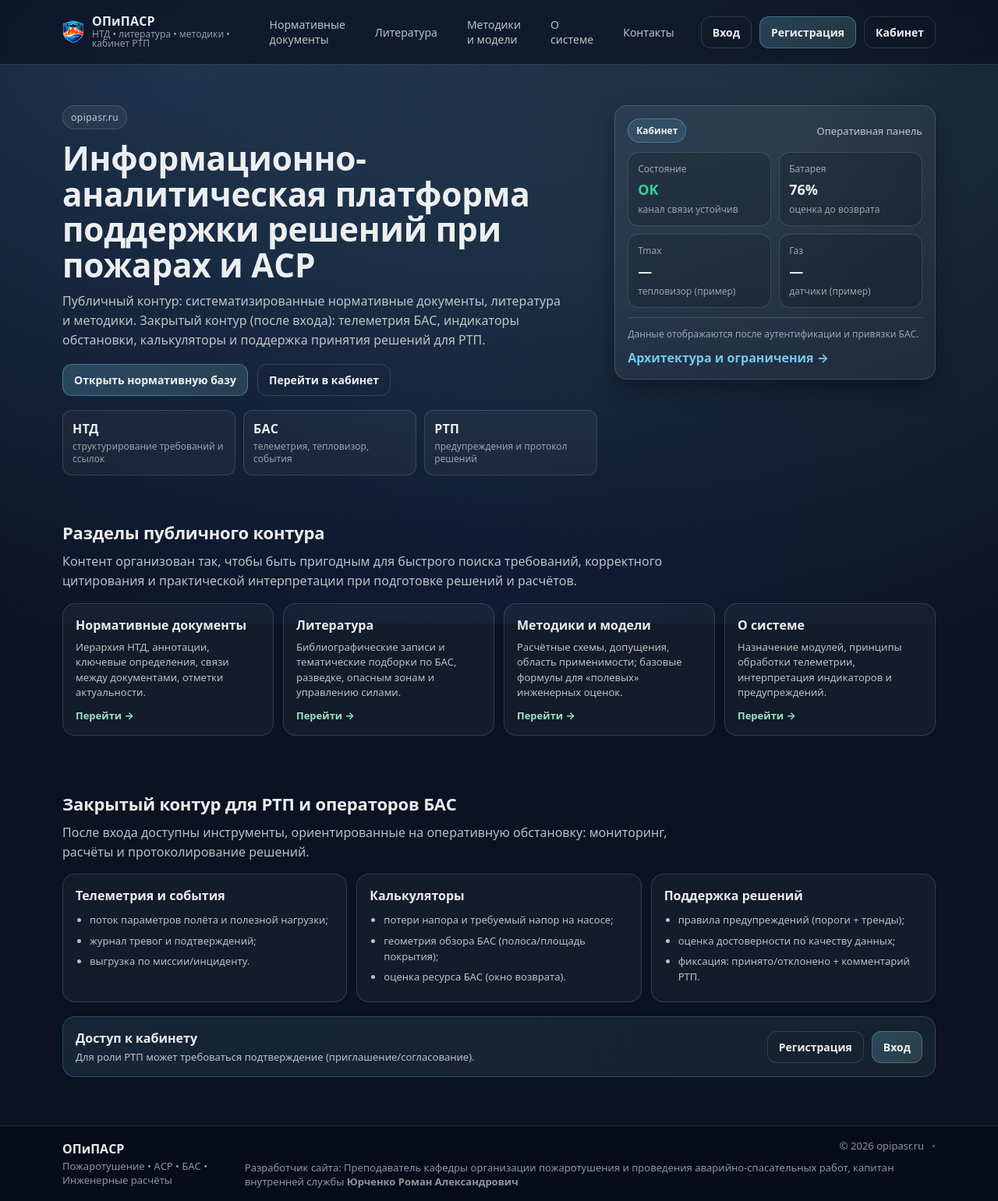
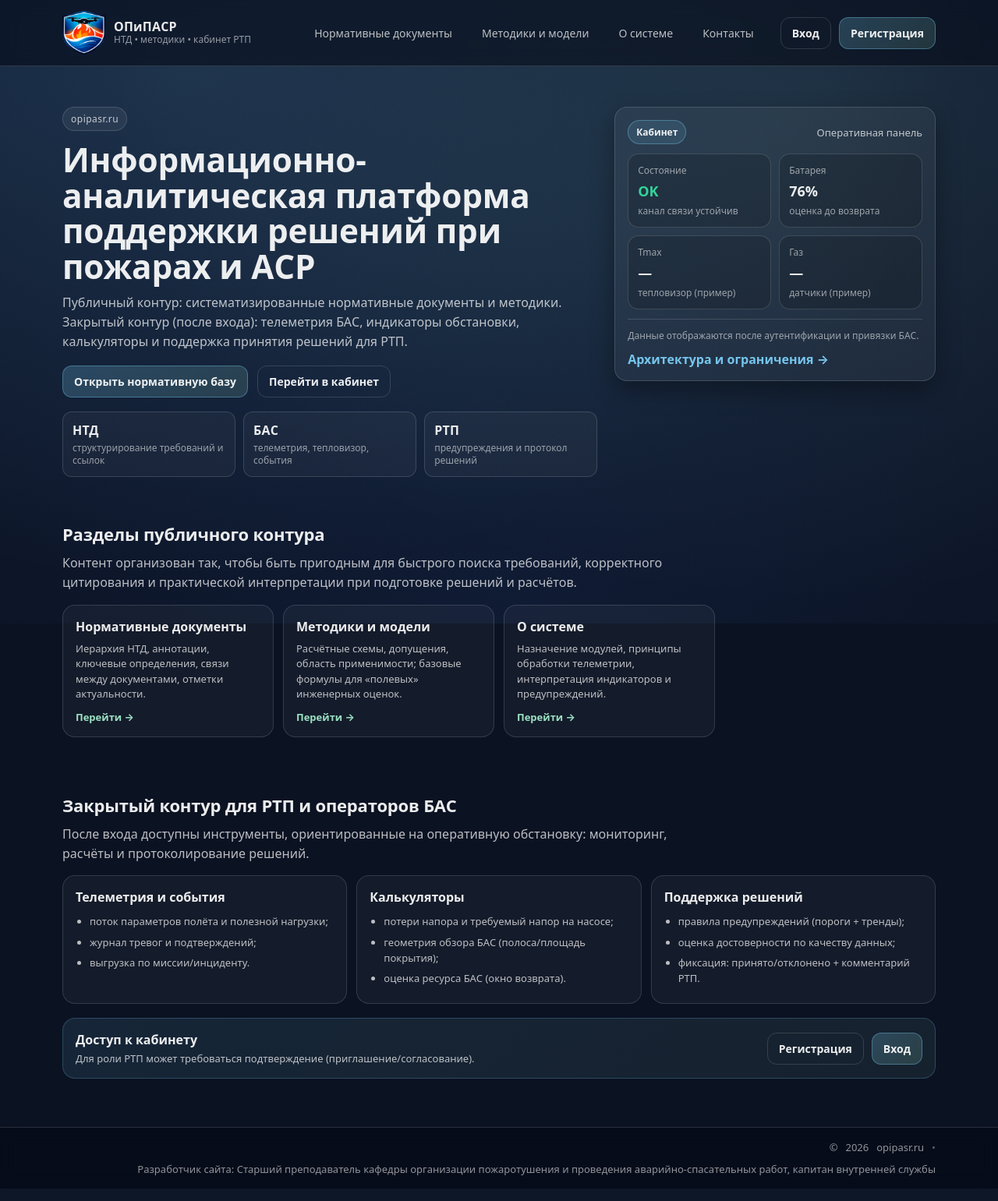
Before and after one commit to RAY1981-lab/OPiPASR, a PHP site: page / in a window 1280 px wide. Shown: the whole page at 78% size. Run offline with PHP 8.4, Linux system fonts and the light colour scheme.

Commit message:
Remove literature section

```diff
--- a/assets/styles.css
+++ b/assets/styles.css
@@ -118,6 +118,10 @@ img{ display:block; max-width:100%; height:auto; }
   align-items:center;
   gap: 10px;
   min-width: 220px;
+}
+.logo{
+  width: 56px;
+  height: 56px;
 }
 .brand-text{ display:flex; flex-direction:column; line-height:1.05; }
 .brand-title{ font-weight: 700; letter-spacing: 0.2px; }
--- a/config/footer.php
+++ b/config/footer.php
@@ -1,12 +1,14 @@
+<?php $page_wrap_container = $page_wrap_container ?? true; ?>
+<?php if ($page_wrap_container): ?>
   </div>
+<?php endif; ?>
 </main>
 
 <footer class="site-footer" role="contentinfo">
   <div class="container footer-inner">
     <div class="footer-right">
       © <span id="year"></span> opipasr.ru <span class="footer-dot">•</span>
-      Разработчик сайта: Преподаватель кафедры организации пожаротушения и проведения аварийно-спасательных работ,
-      капитан внутренней службы <strong>Юрченко Роман Александрович</strong>
+      Разработчик сайта: Старший преподаватель кафедры организации пожаротушения и проведения аварийно-спасательных работ, капитан внутренней службы
     </div>
   </div>
 </footer>
--- a/config/header.php
+++ b/config/header.php
@@ -9,7 +9,7 @@ $can_cabinet = is_logged_in() && in_array($role, ['ADMIN','OPERATOR','RTP'], tru
 <head>
   <meta charset="utf-8" />
   <meta name="viewport" content="width=device-width, initial-scale=1" />
-  <meta name="description" content="opipasr.ru — нормативные документы, литература, методики и закрытый кабинет для телеметрии БАС и поддержки принятия решений РТП." />
+  <meta name="description" content="opipasr.ru — нормативные документы, методики и закрытый кабинет для телеметрии БАС и поддержки принятия решений РТП." />
   <title><?= h($page_title ?? 'ОПиПАСР') ?></title>
   <link rel="icon" href="/assets/logo.png" />
   <link rel="stylesheet" href="/assets/styles.css?v=<?= @filemtime(__DIR__ . '/../assets/styles.css') ?: time() ?>" />
@@ -23,7 +23,7 @@ $can_cabinet = is_logged_in() && in_array($role, ['ADMIN','OPERATOR','RTP'], tru
       <img src="/assets/logo.png" alt="Логотип ОПиПАСР" class="logo" width="28" height="28" />
       <span class="brand-text">
         <span class="brand-title">ОПиПАСР</span>
-        <span class="brand-subtitle">НТД • литература • методики • кабинет РТП</span>
+        <span class="brand-subtitle">НТД • методики • кабинет РТП</span>
       </span>
     </a>
 
@@ -34,9 +34,8 @@ $can_cabinet = is_logged_in() && in_array($role, ['ADMIN','OPERATOR','RTP'], tru
 
     <nav id="site-nav" class="site-nav" role="navigation" aria-label="Основное меню">
       <a class="nav-link" href="/normative/">Нормативные документы</a>
-      <a class="nav-link" href="/literature/">Литература</a>
       <a class="nav-link" href="/methods/">Методики и модели</a>
-      <a class="nav-link" href="/about/">О системе</a>
+      <a class="nav-link" href="/about/">О&nbsp;системе</a>
       <a class="nav-link" href="/contacts/">Контакты</a>
 
       <div class="nav-actions">
@@ -58,4 +57,7 @@ $can_cabinet = is_logged_in() && in_array($role, ['ADMIN','OPERATOR','RTP'], tru
 </header>
 
 <main id="content" class="main" role="main">
-  <div class="container">
+  <?php $page_wrap_container = $page_wrap_container ?? true; ?>
+  <?php if ($page_wrap_container): ?>
+    <div class="container">
+  <?php endif; ?>
--- a/index.html
+++ b/index.html
@@ -3,7 +3,7 @@
 <head>
   <meta charset="utf-8" />
   <meta name="viewport" content="width=device-width, initial-scale=1" />
-  <meta name="description" content="opipasr.ru — нормативные документы, литература, методики и закрытый кабинет для телеметрии БАС и поддержки принятия решений РТП." />
+  <meta name="description" content="opipasr.ru — нормативные документы, методики и закрытый кабинет для телеметрии БАС и поддержки принятия решений РТП." />
   <title>ОПиПАСР — Пожаротушение, АСР, БАС</title>
   <link rel="icon" href="assets/logo.png" />
   <link rel="stylesheet" href="assets/styles.css" />
@@ -18,7 +18,7 @@
         <img src="assets/logo.png" alt="Логотип ОПиПАСР" class="logo" width="28" height="28" />
         <span class="brand-text">
           <span class="brand-title">ОПиПАСР</span>
-          <span class="brand-subtitle">НТД • литература • методики • кабинет РТП</span>
+          <span class="brand-subtitle">НТД • методики • кабинет РТП</span>
         </span>
       </a>
 
@@ -29,9 +29,8 @@
 
       <nav id="site-nav" class="site-nav" role="navigation" aria-label="Основное меню">
         <a class="nav-link" href="/normative/">Нормативные документы</a>
-        <a class="nav-link" href="/literature/">Литература</a>
         <a class="nav-link" href="/methods/">Методики и модели</a>
-        <a class="nav-link" href="/about/">О системе</a>
+        <a class="nav-link" href="/about/">О&nbsp;системе</a>
         <a class="nav-link" href="/contacts/">Контакты</a>
 
         <div class="nav-actions">
@@ -51,7 +50,7 @@
           <p class="kicker">opipasr.ru</p>
           <h1>Информационно-аналитическая платформа поддержки решений при пожарах и АСР</h1>
           <p class="lead">
-            Публичный контур: систематизированные нормативные документы, литература и методики.
+            Публичный контур: систематизированные нормативные документы и методики.
             Закрытый контур (после входа): телеметрия БАС, индикаторы обстановки, калькуляторы и поддержка принятия решений для РТП.
           </p>
 
@@ -129,12 +128,6 @@
             <div class="card-meta">Перейти →</div>
           </a>
 
-          <a class="card" href="/literature/">
-            <div class="card-title">Литература</div>
-            <div class="card-text">Библиографические записи и тематические подборки по БАС, разведке, опасным зонам и управлению силами.</div>
-            <div class="card-meta">Перейти →</div>
-          </a>
-
           <a class="card" href="/methods/">
             <div class="card-title">Методики и модели</div>
             <div class="card-text">Расчётные схемы, допущения, область применимости; базовые формулы для «полевых» инженерных оценок.</div>
@@ -142,7 +135,7 @@
           </a>
 
           <a class="card" href="/about/">
-            <div class="card-title">О системе</div>
+            <div class="card-title">О&nbsp;системе</div>
             <div class="card-text">Назначение модулей, принципы обработки телеметрии, интерпретация индикаторов и предупреждений.</div>
             <div class="card-meta">Перейти →</div>
           </a>
@@ -212,8 +205,7 @@
         <span class="footer-copy">© <span id="year"></span> opipasr.ru</span>
         <span class="footer-dot" aria-hidden="true">•</span>
         <span class="footer-dev">
-          Разработчик сайта: Преподаватель кафедры организации пожаротушения и проведения аварийно-спасательных работ,
-          капитан внутренней службы <strong>Юрченко Роман Александрович</strong>
+          Разработчик сайта: Старший преподаватель кафедры организации пожаротушения и проведения аварийно-спасательных работ, капитан внутренней службы
         </span>
       </div>
     </div>
--- /dev/null
+++ b/index.php
@@ -0,0 +1,23 @@
+<?php
+declare(strict_types=1);
+
+require_once __DIR__ . '/config/bootstrap.php';
+
+$page_title = 'ОПиПАСР — Пожаротушение, АСР, БАС';
+$page_wrap_container = false;
+
+require_once __DIR__ . '/config/header.php';
+
+$index_html = @file_get_contents(__DIR__ . '/index.html');
+if ($index_html !== false && preg_match('~<main\\b[^>]*>(.*?)</main>~si', $index_html, $m)) {
+  echo $m[1];
+} else {
+  ?>
+  <div class="panel">
+    <div class="h1">ОПиПАСР</div>
+    <p class="p">Не удалось загрузить содержимое главной страницы.</p>
+  </div>
+  <?php
+}
+
+require_once __DIR__ . '/config/footer.php';
```
Also changed, not shown: literature/index.php (deleted, +0 -22 lines), 1 other file.
